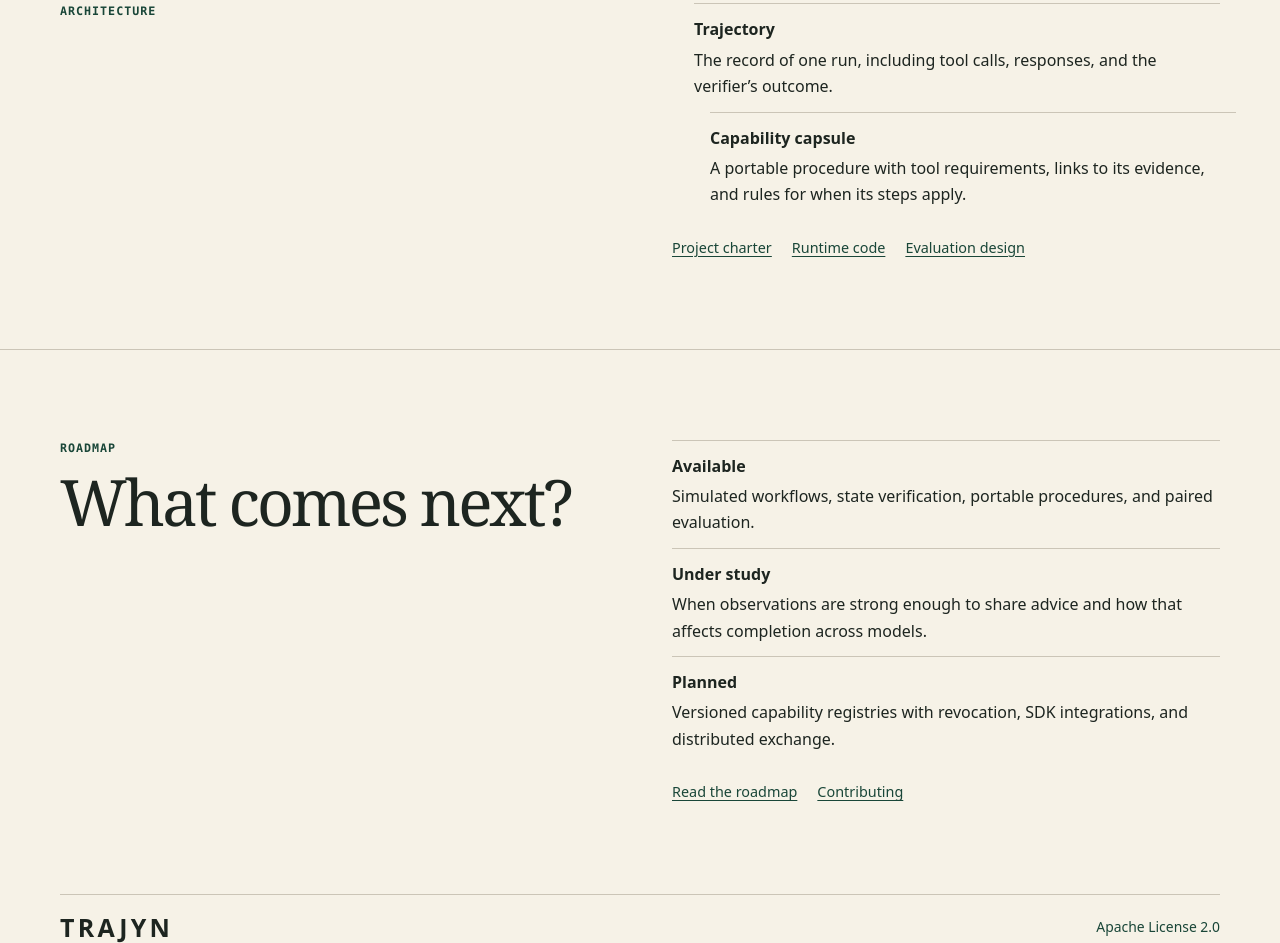
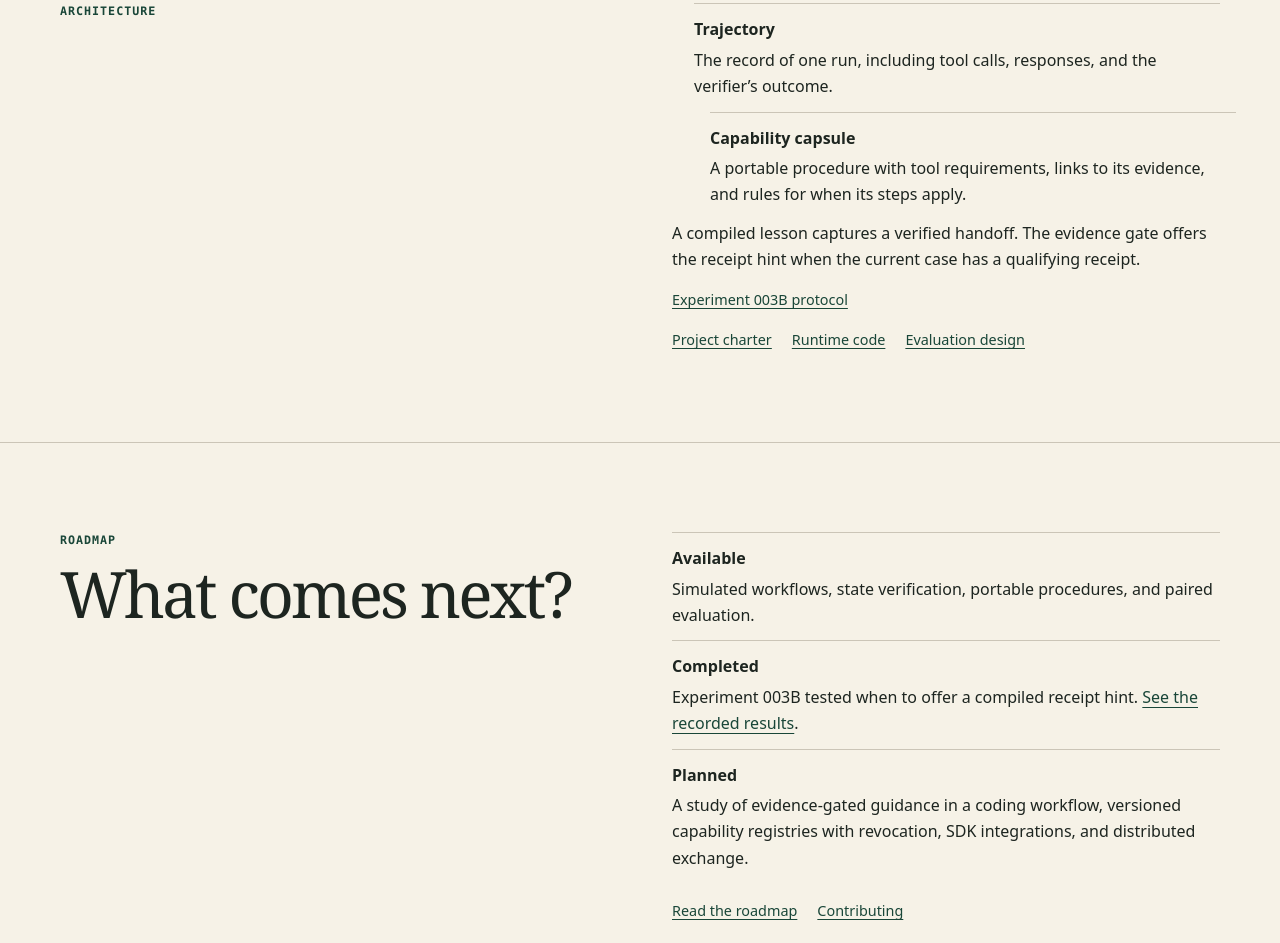
Before and after one commit to akaAdiArun/trajyn, a plain HTML site: page site/index.html in a window 1280 px wide. Shown: the part 5861-6804 px from the top of the page. Drawn offline with Linux system fonts and the light colour scheme.

Commit message:
Close out Assignment 07 across project documentation

```diff
--- a/site/index.html
+++ b/site/index.html
@@ -235,6 +235,8 @@
             <div><dt>Trajectory</dt><dd>The record of one run, including tool calls, responses, and the verifier’s outcome.</dd></div>
             <div><dt>Capability capsule</dt><dd>A portable procedure with tool requirements, links to its evidence, and rules for when its steps apply.</dd></div>
           </dl>
+          <p>A compiled lesson captures a verified handoff. The evidence gate offers the receipt hint when the current case has a qualifying receipt.</p>
+          <p class="source-links"><a href="https://github.com/akaAdiArun/trajyn/blob/main/docs/EXPERIMENT_003B.md">Experiment 003B protocol</a></p>
           <p class="source-links"><a href="https://github.com/akaAdiArun/trajyn/blob/main/docs/PROJECT_BRIEF.md">Project charter</a><a href="https://github.com/akaAdiArun/trajyn/blob/main/src/trajyn/runner.py">Runtime code</a><a href="https://github.com/akaAdiArun/trajyn/blob/main/docs/EVALUATION.md">Evaluation design</a></p>
         </div>
       </div>
@@ -249,8 +251,8 @@
         <div>
           <dl class="definitions">
             <div><dt>Available</dt><dd>Simulated workflows, state verification, portable procedures, and paired evaluation.</dd></div>
-            <div><dt>Under study</dt><dd>When observations are strong enough to share advice and how that affects completion across models.</dd></div>
-            <div><dt>Planned</dt><dd>Versioned capability registries with revocation, SDK integrations, and distributed exchange.</dd></div>
+            <div><dt>Completed</dt><dd>Experiment 003B tested when to offer a compiled receipt hint. <a href="#experiment-003b">See the recorded results</a>.</dd></div>
+            <div><dt>Planned</dt><dd>A study of evidence-gated guidance in a coding workflow, versioned capability registries with revocation, SDK integrations, and distributed exchange.</dd></div>
           </dl>
           <p class="source-links"><a href="https://github.com/akaAdiArun/trajyn/blob/main/ROADMAP.md">Read the roadmap</a><a href="https://github.com/akaAdiArun/trajyn#research-and-license">Contributing</a></p>
         </div>
```
Also changed, not shown: 4 other files.
